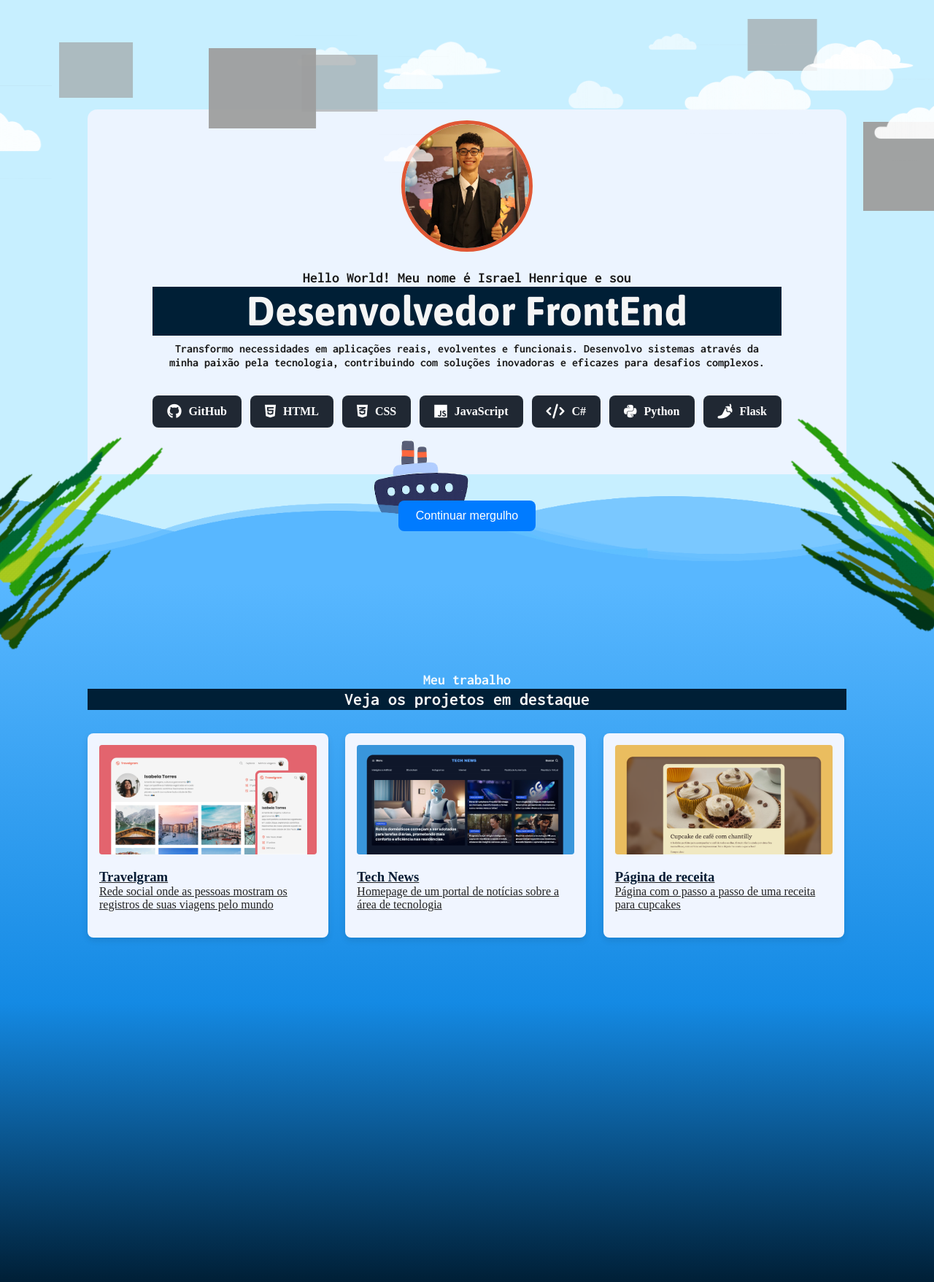
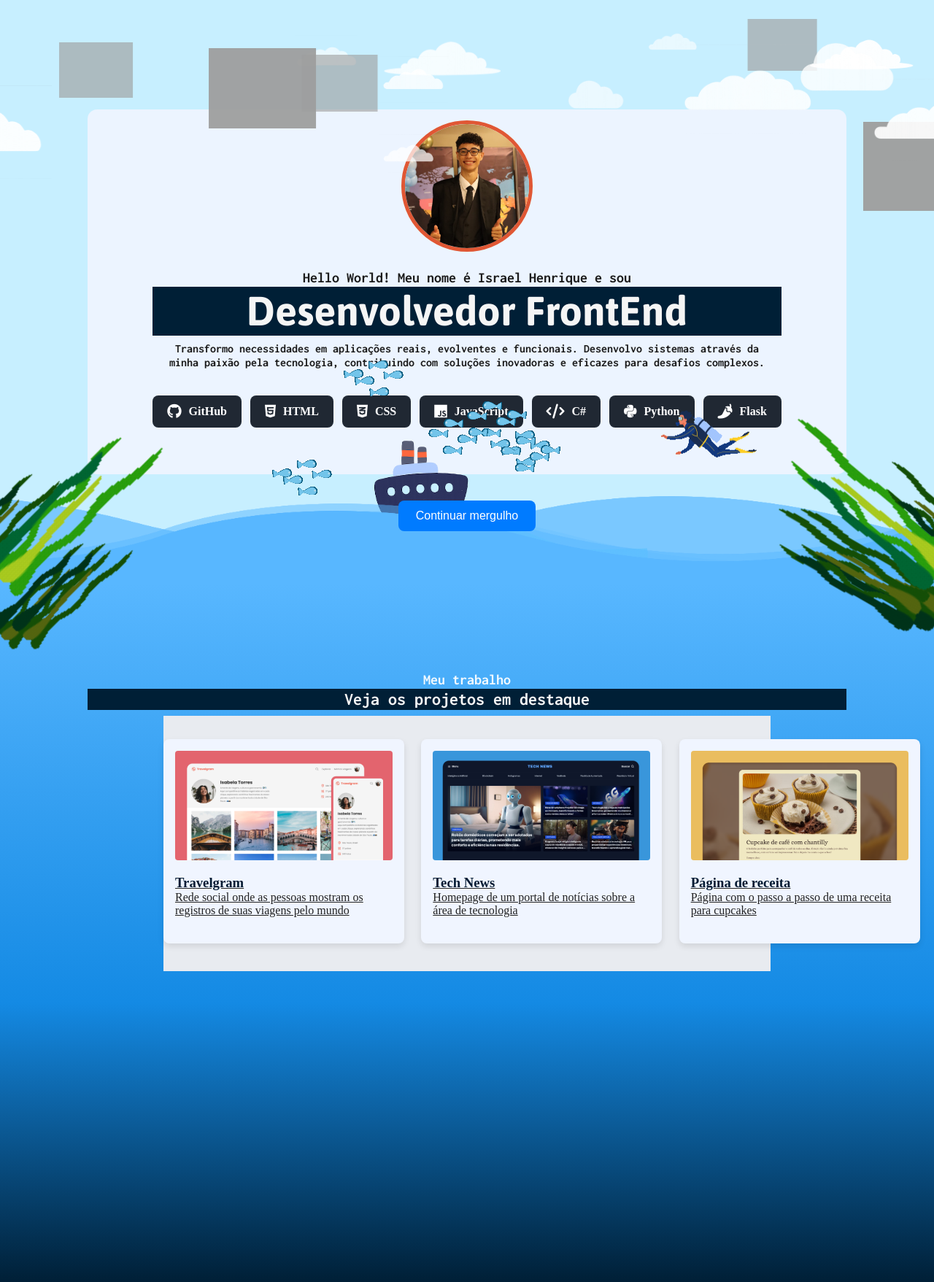
Before and after one commit to isrique9/rocket_project, a Flask app: page / in a window 1280 px wide. Shown: the whole page at 73% size. Run offline with Flask 3, Linux system fonts and the light colour scheme; some web fonts are replaced; grey boxes are pictures that could not be loaded.

Commit message:
:construction::lipstick: FEAT: Mergulhador, peixes, etc.

```diff
--- a/src/app/static/css/home_style/second_template/animations.css
+++ b/src/app/static/css/home_style/second_template/animations.css
@@ -95,6 +95,39 @@
   right: -30px;
 }
 
+/* Algas terciarias */
+#corner-gif-left-four {
+  position: fixed;
+  width: 200px;
+  height: 200px;
+  z-index: 990;
+  pointer-events: none;
+  transform: rotate(45deg);
+  /* Adicione esta linha */
+  filter: brightness(50%);
+}
+
+#corner-gif-right-four {
+  position: fixed;
+  width: 250px;
+  height: 250px;
+  z-index: 990;
+  pointer-events: none;
+  transform: rotate(300deg);
+  /* Adicione esta linha */
+  filter: brightness(50%);
+}
+
+.left-corner-four {
+  bottom: -105px;
+  left: 0px;
+}
+
+.right-corner-four {
+  bottom: -105px;
+  right: 0px;
+}
+
 /* Opacidade e transições */
 .corner-gif {
   opacity: 0;
@@ -125,3 +158,101 @@
     transform: translatey(0);
   }
 }
+
+/* Peixes */
+#fishes-gif-right,
+#fishes-gif-right-two,
+#fishes-gif-right-three,
+#fishes-gif-left,
+#fishes-gif-left-two,
+#fishes-gif-left-three {
+  position: fixed;
+  transform: translateY(-50%);
+  opacity: 0;
+  transition: opacity 0.5s ease-in-out;
+  z-index: 980;
+  pointer-events: none;
+}
+
+/* Peixes específicos */
+#fishes-gif-right {
+  top: 70%;
+  animation: fishAnimation 15s linear infinite;
+}
+
+#fishes-gif-right-two {
+  top: 73%;
+  right: 30px;
+  animation: fishAnimation 14s linear infinite;
+}
+
+#fishes-gif-right-three {
+  top: 76%;
+  right: 60px;
+  animation: fishAnimation 16s linear infinite;
+}
+
+#fishes-gif-left {
+  top: 80%;
+  right: 30px;
+  transform: translateY(-50%) scaleX(-1);
+  animation: fishAnimationLeft 20s linear infinite;
+}
+
+#fishes-gif-left-two {
+  top: 75%;
+  right: 55px;
+  transform: translateY(-50%) scaleX(-1);
+  animation: fishAnimationLeft 13s linear infinite;
+}
+
+#fishes-gif-left-three {
+  top: 63%;
+  right: 73px;
+  transform: translateY(-50%) scaleX(-1);
+  animation: fishAnimationLeft 17s linear infinite;
+}
+
+/* Quando visíveis */
+.corner-gif.visible {
+  opacity: 1 !important;
+}
+
+@keyframes fishAnimation {
+  0% {
+    right: -200px;
+  }
+  100% {
+    right: calc(100vw + 200px);
+  }
+}
+
+@keyframes fishAnimationLeft {
+  0% {
+    left: -200px;
+  }
+  100% {
+    left: calc(100vw + 200px);
+  }
+}
+
+#scuba-diver-gif {
+  position: fixed;
+  top: 65%;
+  left: 70%;
+  width: 150px;
+  height: auto;
+  animation: float 4s ease-in-out infinite;
+}
+
+@keyframes float {
+  0% {
+    transform: translatey(0);
+  }
+  50% {
+    transform: translatey(-20px);
+  }
+  100% {
+    transform: translatey(0);
+  }
+}
--- a/src/app/static/css/home_style/second_template/components.css
+++ b/src/app/static/css/home_style/second_template/components.css
@@ -2,6 +2,15 @@
 
 /* Cards de projetos */
 .card-grid {
+  background-color: #e8ebf0;
+  width: 80%;
+  height: 350px;
+  display: grid;
+  margin-top: 2rem;
+  margin: 0 auto;
+}
+
+.card-wrapper {
   width: 1040px;
   margin: 0 auto;
   display: grid;
@@ -21,7 +30,6 @@
   padding: 1rem;
   text-align: left;
 }
-
 
 .card-projects:hover {
   transform: translateY(-5px);
--- a/src/app/static/js/second.js
+++ b/src/app/static/js/second.js
@@ -12,7 +12,7 @@ document.addEventListener('DOMContentLoaded', function() {
         }
       });
     },
-    { threshold: 0.2 }
+    { threshold: 0.9 }
   );
 
   if (section) {
--- a/src/app/templates/partials/projects.html
+++ b/src/app/templates/partials/projects.html
@@ -9,6 +9,7 @@
   </div>
 
   <div class="card-grid">
+    <div class="card-wrapper">
       <a href="{{ url_for('viagens.feed_viagens') }}" class="card-projects">
         <img src="{{ url_for('static', filename='img/projects_img/Thumbnail_Project-01.png') }}" alt="Travelgram">
         <h3>Travelgram</h3>
@@ -26,13 +27,33 @@
         <h3>Página de receita</h3>
         <p>Página com o passo a passo de uma receita para cupcakes</p>
       </a>
+    </div>
+
+    <!-- Algas Esquerda -->
     <img src="{{ url_for('static', filename='assets/Seaweed.gif') }}" id="corner-gif-left" class="corner-gif left-corner" alt="GIF canto esquerdo">
+    <img src="{{ url_for('static', filename='assets/Seaweed.gif') }}" id="corner-gif-left-two" class="corner-gif left-corner-two" alt="GIF canto esquerdo">
+    <img src="{{ url_for('static', filename='assets/Seaweed.gif') }}" id="corner-gif-left-three" class="corner-gif left-corner-three" alt="GIF canto esquerdo">
+    <img src="{{ url_for('static', filename='assets/Seaweed.gif') }}" id="corner-gif-left-four" class="corner-gif left-corner-four" alt="GIF canto esquerdo">
+
+    <!-- Algas Direita -->
     <img src="{{ url_for('static', filename='assets/Seaweed.gif') }}" id="corner-gif-right" class="corner-gif right-corner" alt="GIF canto direito">
-    <img src="{{ url_for('static', filename='assets/Seaweed.gif') }}" id="corner-gif-left-two" class="corner-gif left-corner-two" alt="GIF canto esquerdo">
     <img src="{{ url_for('static', filename='assets/Seaweed.gif') }}" id="corner-gif-right-two" class="corner-gif right-corner-two" alt="GIF canto direito">
-    <img src="{{ url_for('static', filename='assets/Seaweed.gif') }}" id="corner-gif-left-three" class="corner-gif left-corner-three" alt="GIF canto esquerdo">
     <img src="{{ url_for('static', filename='assets/Seaweed.gif') }}" id="corner-gif-right-three" class="corner-gif right-corner-three" alt="GIF canto direito">
+    <img src="{{ url_for('static', filename='assets/Seaweed.gif') }}" id="corner-gif-right-four" class="corner-gif right-corner-four" alt="GIF canto direito">
+
+    <!-- Mergulhador -->
+    <img src="{{ url_for('static', filename='assets/Scuba Diver Animation.gif') }}" id="scuba-diver-gif" class="corner-gif" alt="GIF mergulhador">
   </div>
+  <!-- Peixes Esquerda -->
+  <img src="{{ url_for('static', filename='assets/School of Fish.gif') }}" id="fishes-gif-left" class="corner-gif" alt="GIF peixes nadando">
+  <img src="{{ url_for('static', filename='assets/School of Fish.gif') }}" id="fishes-gif-left-two" class="corner-gif" alt="GIF peixes nadando">
+  <img src="{{ url_for('static', filename='assets/School of Fish.gif') }}" id="fishes-gif-left-three" class="corner-gif" alt="GIF peixes nadando">
+
+  <!-- Peixes Direita -->
+  <img src="{{ url_for('static', filename='assets/School of Fish.gif') }}" id="fishes-gif-right" class="corner-gif" alt="GIF peixes nadando">
+  <img src="{{ url_for('static', filename='assets/School of Fish.gif') }}" id="fishes-gif-right-two" class="corner-gif" alt="GIF peixes nadando">
+  <img src="{{ url_for('static', filename='assets/School of Fish.gif') }}" id="fishes-gif-right-three" class="corner-gif" alt="GIF peixes nadando">
+
 </section>
 
 {% block scripts %}
```
Also changed, not shown: src/app/static/assets/Ocean Bed.gif (added), src/app/static/assets/School of Fish.gif (added), src/app/static/assets/Scuba Diver Animation.gif (added). Lines whose indentation alone changed are shown as unchanged.
